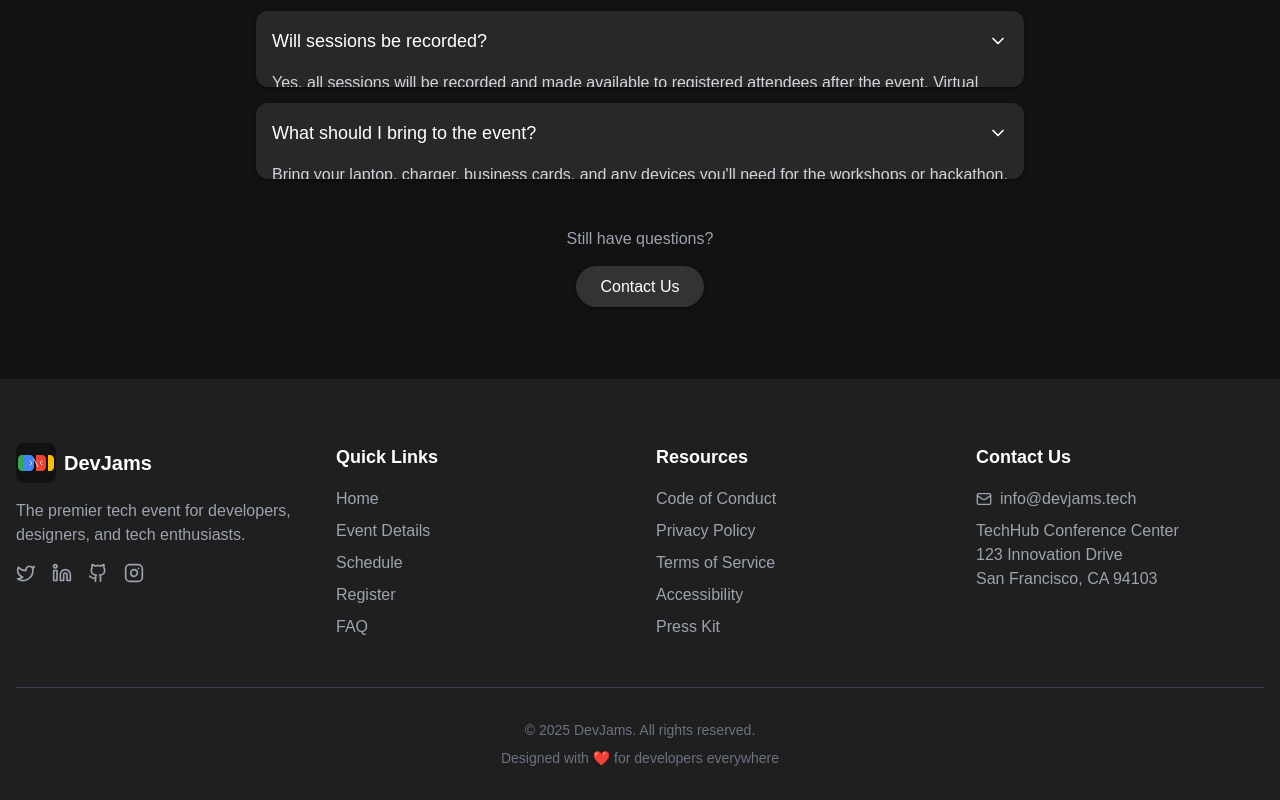
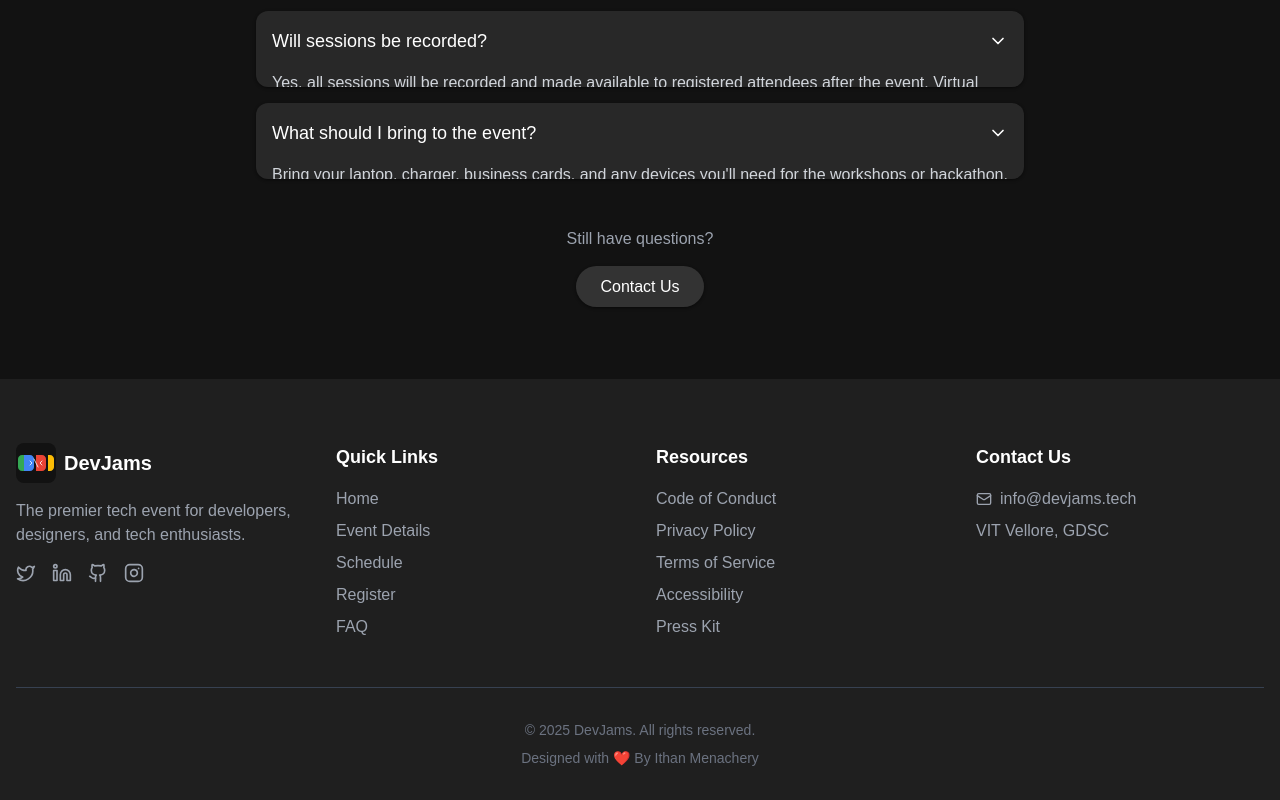
Before and after one commit to svm1048/zaark, a React (Vite) app: page / in a window 1280 px wide. Shown: the part 5044-5844 px from the top of the page. Built offline with nearby package versions, Linux system fonts and the light colour scheme; a web font is replaced by a local one.

Commit message:
necessary changes

```diff
--- a/src/components/Footer.tsx
+++ b/src/components/Footer.tsx
@@ -61,9 +61,7 @@ const Footer = () => {
                 <a href="mailto:info@devjams.tech" className="hover:text-white transition-colors duration-300">info@devjams.tech</a>
               </li>
               <li className="text-gray-400">
-                TechHub Conference Center<br />
-                123 Innovation Drive<br />
-                San Francisco, CA 94103
+                VIT Vellore, GDSC<br />
               </li>
             </ul>
           </div>
@@ -71,7 +69,7 @@ const Footer = () => {
 
         <div className="border-t border-gray-700 pt-8 text-center text-gray-500 text-sm">
           <p>&copy; {new Date().getFullYear()} DevJams. All rights reserved.</p>
-          <p className="mt-2">Designed with ❤️ for developers everywhere</p>
+          <p className="mt-2">Designed with ❤️ By Ithan Menachery</p>
         </div>
       </div>
     </footer>
```
Also changed, not shown: 1 other file (tests, documents, lock files or other folders).
